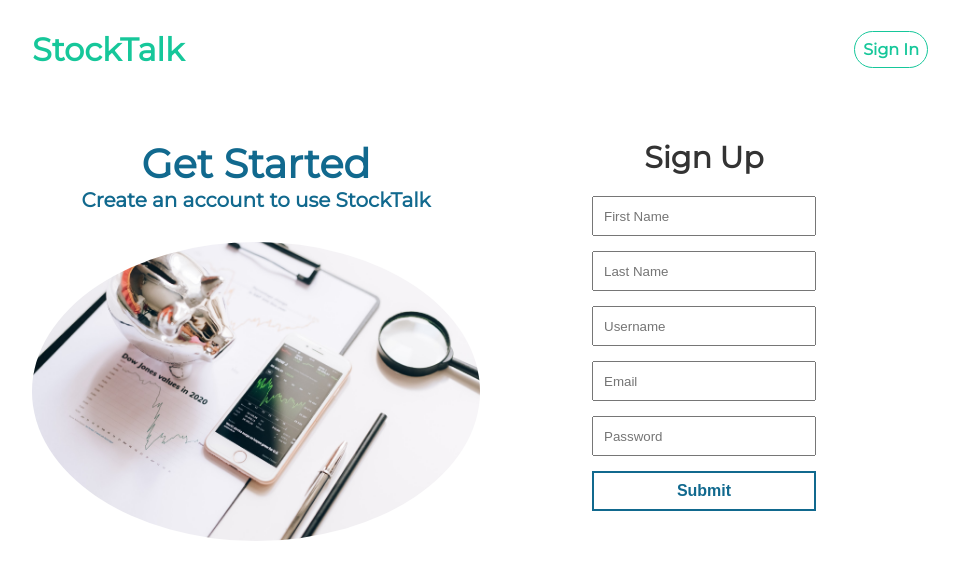
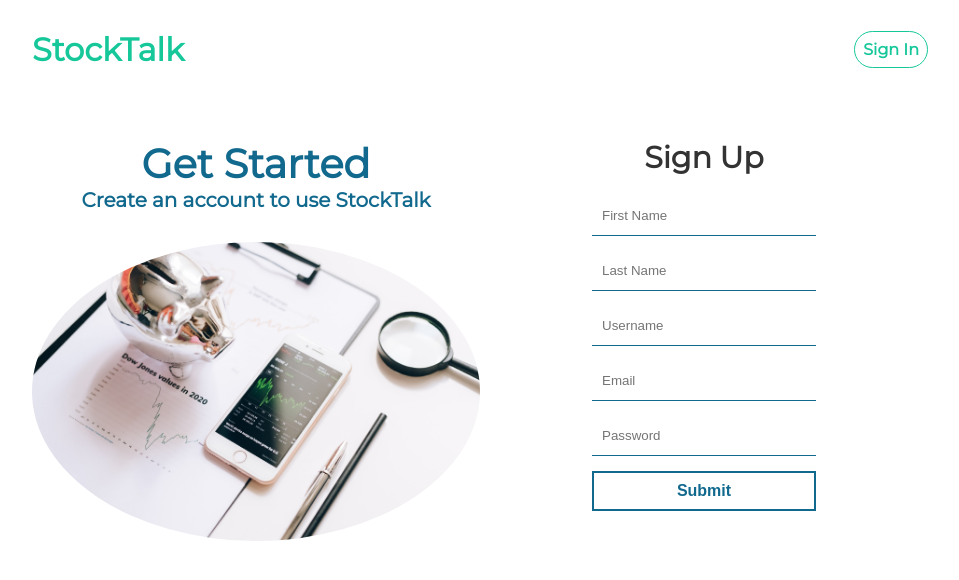
Before and after one commit to blakester2019/Social_Media, a React (Create React App) app: page /signup in a window 1280 px wide. Shown: the top 580 px of the page, without its empty margins (160-1119 px from the left). Built offline with nearby package versions, Linux system fonts and the light colour scheme; no server answers.

Commit message:
Home page now shows username instead of email

```diff
--- a/package.json
+++ b/package.json
@@ -9,6 +9,7 @@
     "firebase": "^8.2.2",
     "react": "^17.0.1",
     "react-dom": "^17.0.1",
+    "react-firebase-hooks": "^2.2.0",
     "react-router": "^5.2.0",
     "react-router-dom": "^5.2.0",
     "react-scripts": "4.0.1",
--- a/src/App.css
+++ b/src/App.css
@@ -19,6 +19,9 @@ body {
   width: 70%;
   margin: auto;
   margin-top: 30px;
+  animation-name: flow;
+  animation-fill-mode: forwards;
+  animation-duration: 1s;
 }
 
 .header  {
@@ -98,6 +101,9 @@ body {
   justify-content: center;
   width: 100%;
   margin: auto;
+  animation-name: flow;
+  animation-fill-mode: forwards;
+  animation-duration: 1s;
 }
 
 .signUpContainer div {flex: 1;}
@@ -136,8 +142,21 @@ body {
 .signup-form input{
   width: 100%;
   margin: 0 auto 15px auto;
+  border: none;
+  border-bottom: 1px solid #11698e;
+}
+
+.signup-form input:focus{
+  outline: none;
+  border-bottom: 1px solid #16c79a;
 }
 
 .signup-form button {
   width: 100%;
 }
+
+@keyframes flow {
+  0% {opacity: 0;}
+  50% {opacity: 0.5;}
+  100% {opacity: 1;}
+}
--- a/src/firebase/Firebase.js
+++ b/src/firebase/Firebase.js
@@ -1,6 +1,8 @@
+import React from "react";
 import firebase from "firebase/app";
 import "firebase/auth";
 import "firebase/firestore";
+import { useCollectionData } from "react-firebase-hooks/firestore"
 
 const FirebaseApp = firebase.initializeApp({
   apiKey: "AIzaSyArNHh_ZAWXNFiomfYaE9TjHWutOaT3EsY",
@@ -27,7 +29,25 @@ export async function AddUser(fname, lname, username, email) {
 };
 
 export function FindUsername(email) {
-  return email;
+  const docRef = database.collection("users");
+  const query = docRef.where("email", "==", email);
+
+  const [name] = useCollectionData(query, {idField: 'id'});
+  return (
+    <div>
+      {name && name.map(uname => <ChatMessage key={uname.id} username="hi" name={uname.username} />)}
+    </div>
+  )
+}
+
+function ChatMessage(props) {
+  return (
+    <>
+      <div>
+        <p>hello, {props.name}</p>
+      </div>
+    </>
+  )
 }
 
 export default FirebaseApp;
--- a/src/pages/Home.js
+++ b/src/pages/Home.js
@@ -10,7 +10,7 @@ function Home() {
   return (
     <div>
       <h1>Home</h1>
-      <p>Hello there, {FindUsername(user?.email)}</p>
+      {FindUsername(user?.email)}
       <button onClick={() => FirebaseApp.auth().signOut()}>signOut</button>
     </div>
   );
```
Also changed, not shown: 2 other files (tests, documents, lock files or other folders).
